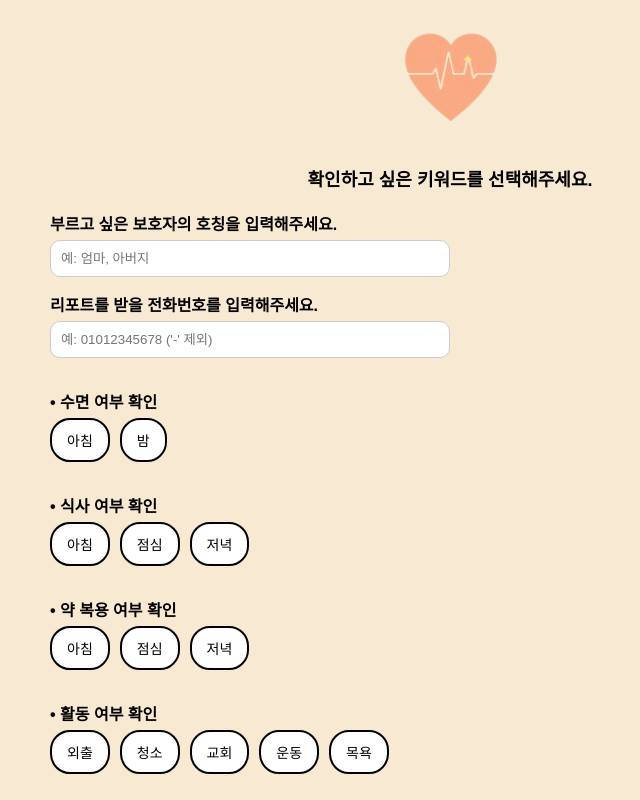
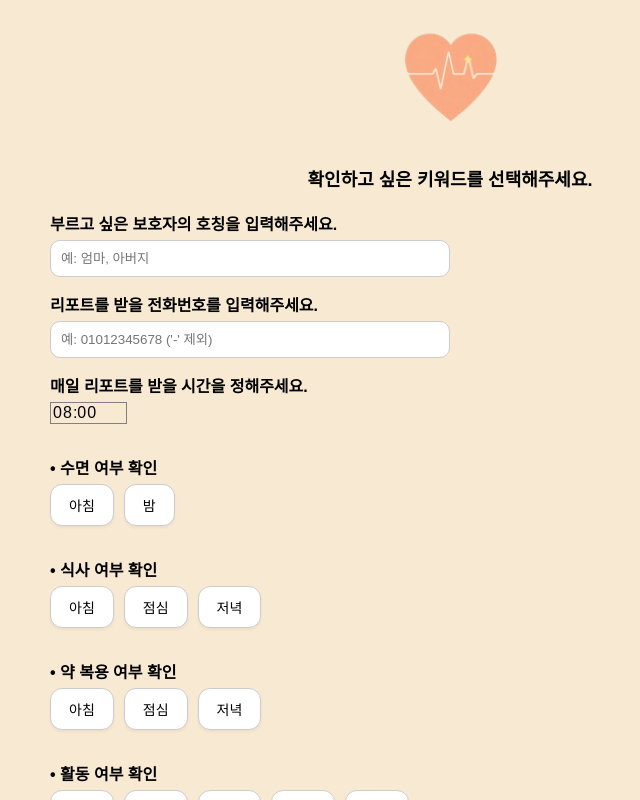
Before and after one commit to HumaniCare/FrontEnd, a React (Create React App) app: page /keywords in a window 1280 px wide. Shown: the whole page, without its empty margins (190-830 px from the left). Built offline with nearby package versions, Linux system fonts and the light colour scheme; what mic-recorder-to-mp3 would draw is missing.

Commit message:
report time 추가

```diff
--- a/src/pages/KeywordSelectionPage.js
+++ b/src/pages/KeywordSelectionPage.js
@@ -114,6 +114,9 @@ const KeywordSelectionPage = () => {
     const [guardianTitle, setGuardianTitle] = useState("");
     const [guardianPhone, setGuardianPhone] = useState("");
 
+    // ⭐ reportTime 추가
+    const [reportTime, setReportTime] = useState("08:00");
+
     useEffect(() => {
         const fetchData = async () => {
             const token = getAccessToken();
@@ -225,6 +228,15 @@ const KeywordSelectionPage = () => {
             });
         }
 
+        // ⭐ reportTime 도 추가
+        if (reportTime.trim() !== "") {
+            payload.push({
+                scheduleTitle: "ReportTime_" + reportTime.trim(),
+                startTime: reportTime + ":00",
+                days: []
+            });
+        }
+
         try {
             const response = await axios.post(
                 `${ SPRING_API_URL}/basic-schedules`,
@@ -266,6 +278,18 @@ const KeywordSelectionPage = () => {
                         placeholder="예: 01012345678 ('-' 제외)"
                         value={guardianPhone}
                         onChange={(e) => setGuardianPhone(e.target.value)}
+                    />
+                </div>
+
+                {/* ⭐ 리포트 시간 설정 추가 */}
+                <div style={styles.inputGroup}>
+                    <label style={styles.label}>매일 리포트를 받을 시간을 정해주세요.</label>
+                    <TimePicker
+                        onChange={setReportTime}
+                        value={reportTime}
+                        disableClock
+                        clearIcon={null}
+                        format="HH:mm"
                     />
                 </div>
 
@@ -347,11 +371,15 @@ const styles = {
         gap: "5px",
     },
     keywordButton: {
-        border: "2px solid black",
-        borderRadius: "20px",
-        padding: "10px 15px",
+        border: "1.5px solid #CCC",
+        borderRadius: "12px",
+        padding: "10px 18px",
         cursor: "pointer",
         fontSize: "14px",
+        backgroundColor: "#FFF",
+        color: "#333",
+        boxShadow: "0 2px 3px rgba(0,0,0,0.05)",
+        transition: "all 0.2s ease-in-out"
     },
     completeButton: {
         backgroundColor: "#DABEC9",
```
